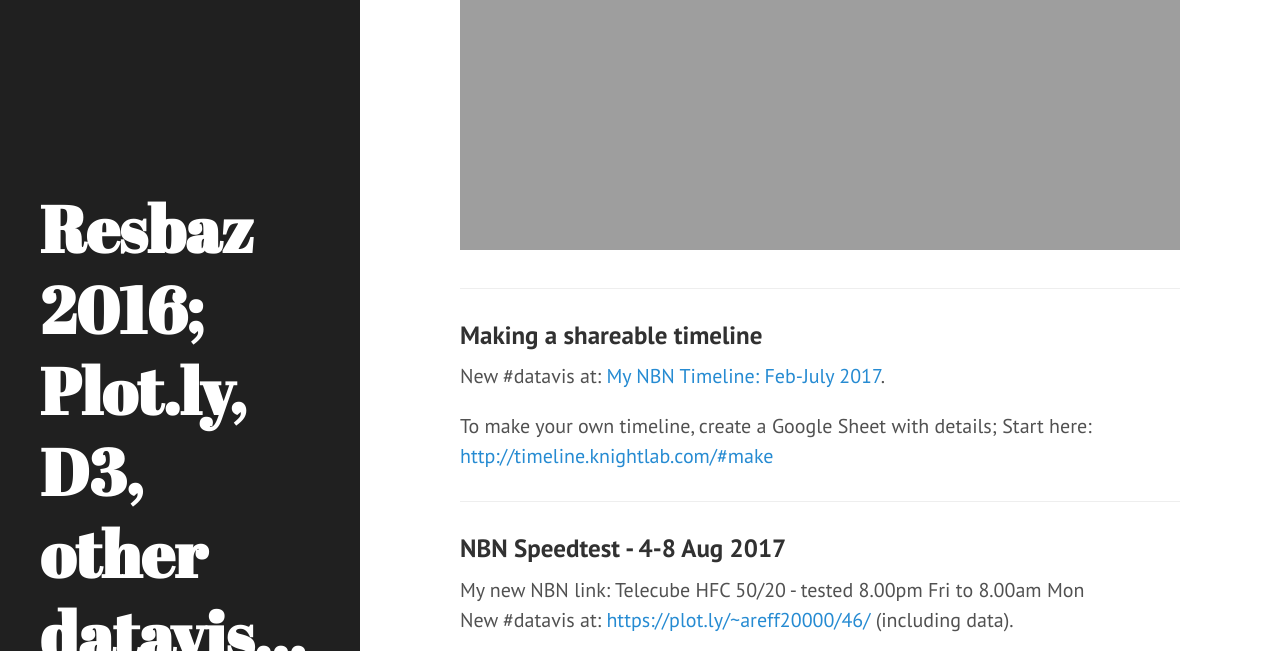
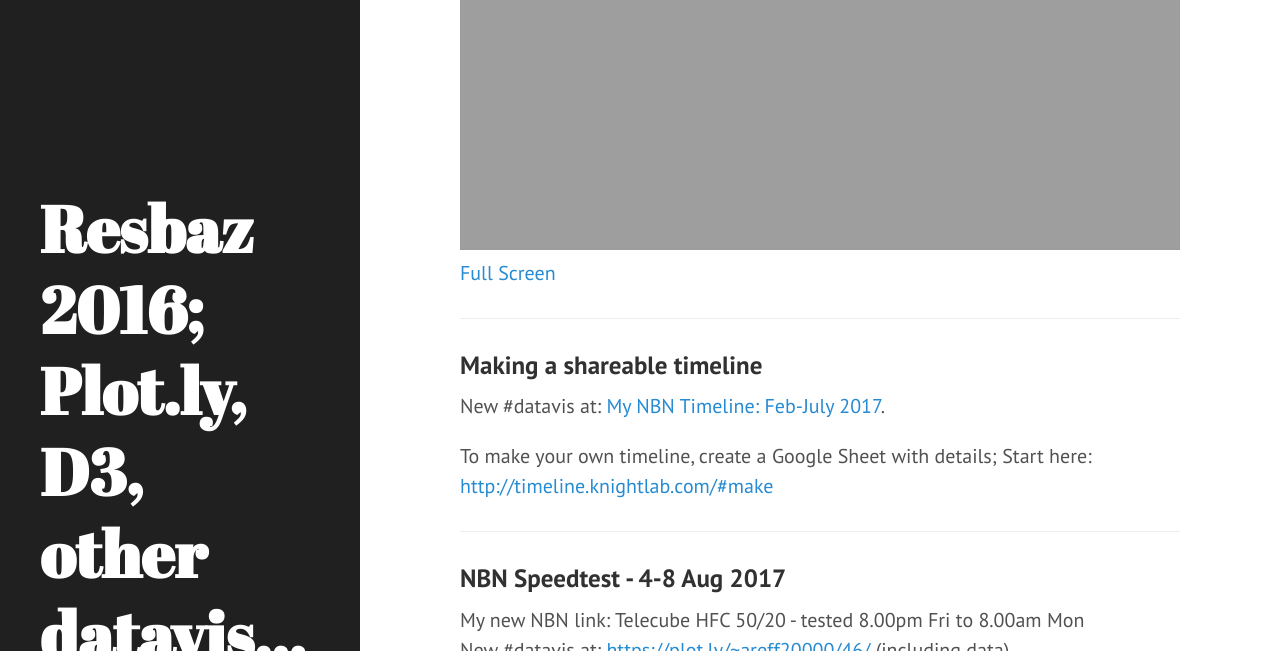
Before and after one commit to areff2000/areff2000.github.io, a Jekyll site: the page built from _posts/2017-03-28-plotly.markdown, in a window 1280 px wide and 900 px high, scrolled down 1310 px, cut to the strip 0-651 px from the top of the window. Built offline with Jekyll 4.4.1, drawn with Linux system fonts in a browser that asks for light colours.

```diff
--- a/_posts/2017-03-28-plotly.markdown
+++ b/_posts/2017-03-28-plotly.markdown
@@ -32,7 +32,7 @@ Data comes from: Figshare: see <a href="https://doi.org/10.6084/m9.figshare.4056
 
 <iframe width="100%" height="700" frameborder="0" scrolling="no" src="https://areff2000.github.io/plotly_training_Mar2017/plotly_csv.html
 "></iframe>
-
+<a href="https://areff2000.github.io/plotly_training_Mar2017/plotly_csv.html">Full Screen</a>
 <hr>
 <h3>Making a shareable timeline</h3>
 <p>New #datavis at: <a href="https://cdn.knightlab.com/libs/timeline3/latest/embed/index.html?source=14K_jLgG2mF4HeNMN4SQdTz-ROx4hA3I2Pd4BD954iQs&font=Default&lang=en&initial_zoom=0&height=650">My NBN Timeline: Feb-July 2017</a>.</p>
```
